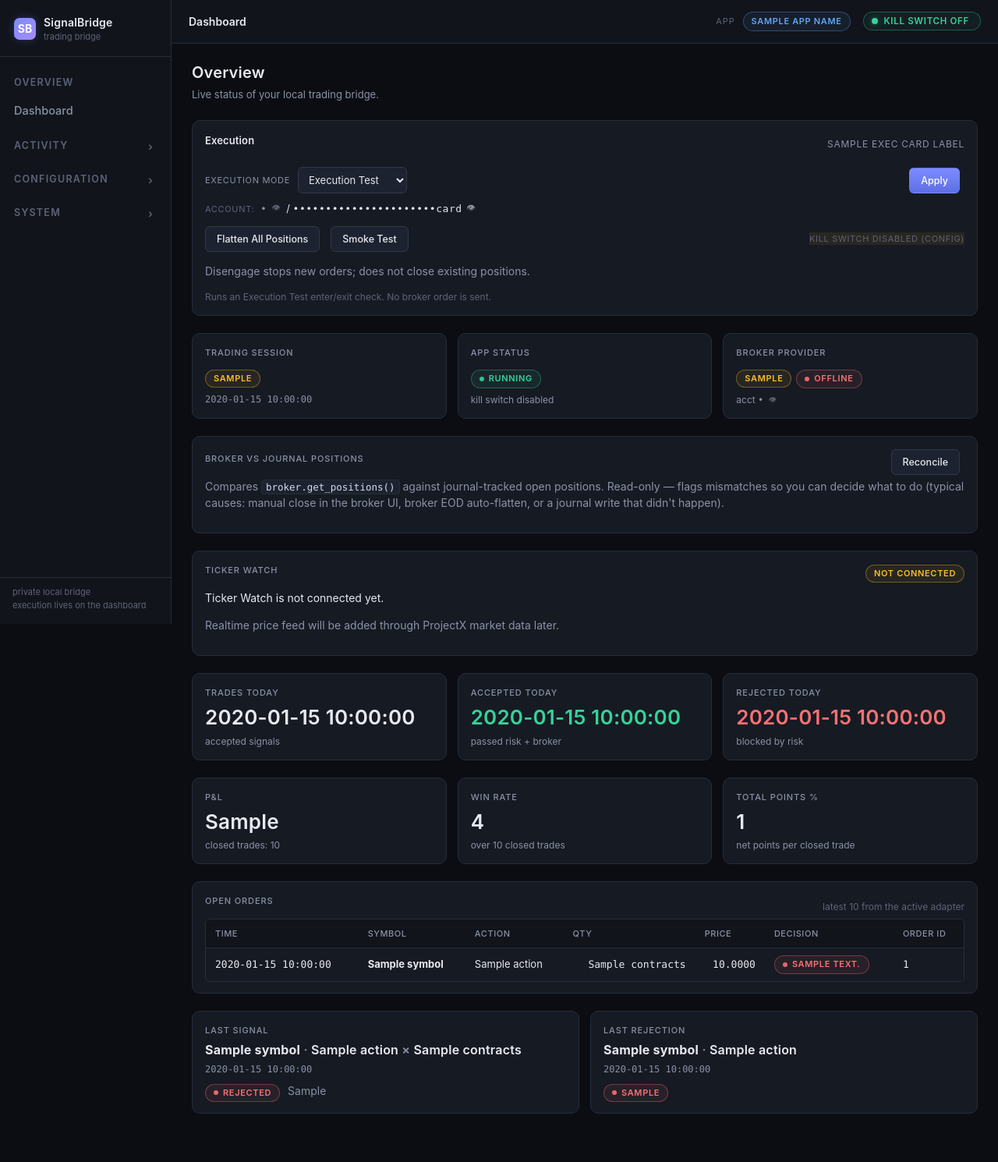
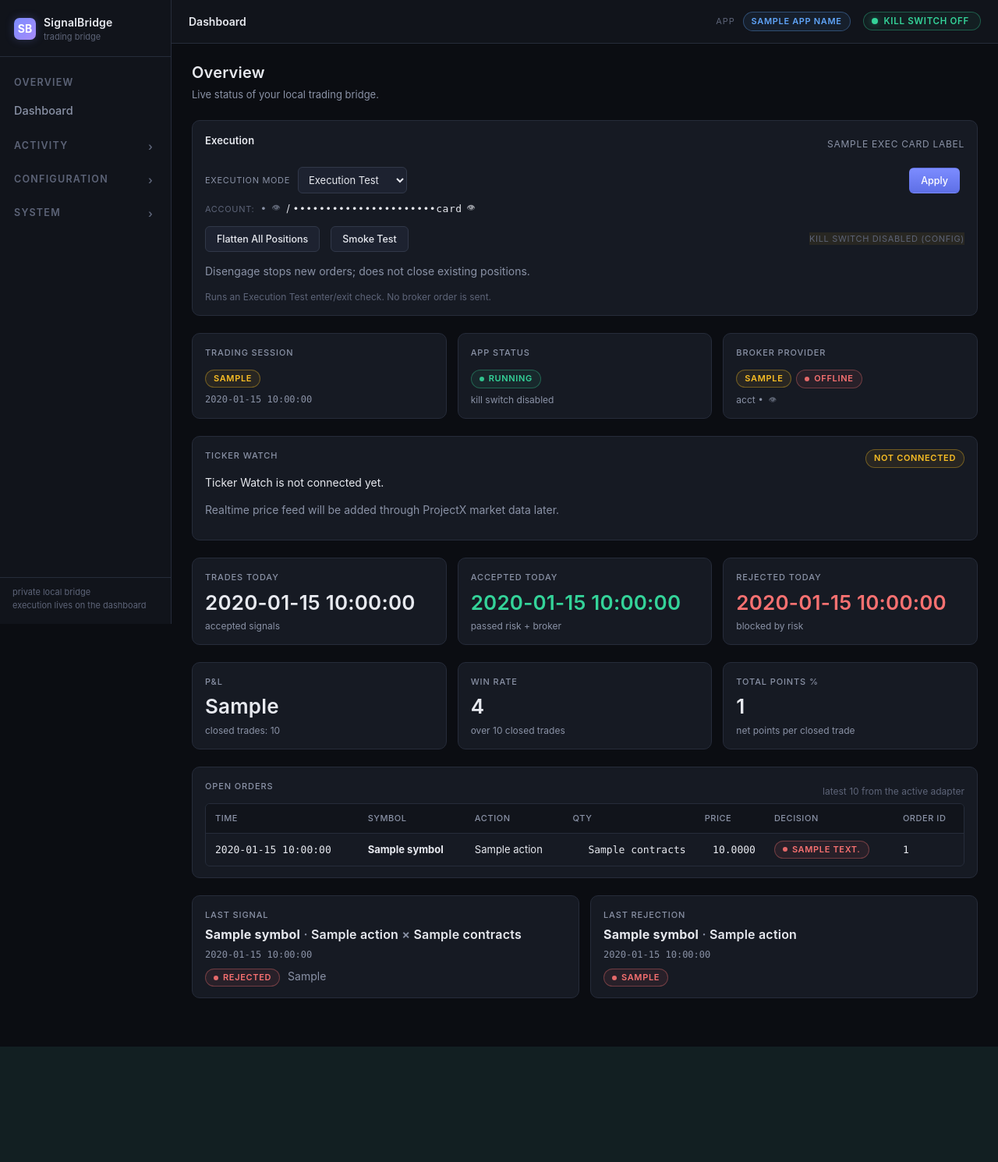
Before and after one commit to rdele75/signal_bridge, a Python web app: template app/templates/dashboard.html in a window 1280 px wide. Shown: the whole page at 78% size. After the commit the page ends 1342 px from the top, so only its background shows below. Run offline with Jinja, Linux system fonts and the light colour scheme; the template is opened without the code that fills it: most values are stand-ins (such as "Sample title", 1, 10 or a date in 2020).

Commit message:
fix(dashboard): remove broker-vs-journal reconciliation card
Removes the Reconcile card and its inline-diff JS from the
dashboard. The /api/broker/positions/reconcile endpoint and the
position-diff helper in app/main.py stay in place — they're still
useful for debugging or an admin tool — they just don't render on
the dashboard any more.

Co-Authored-By: Claude Opus 4.7 <noreply@anthropic.com>

```diff
--- a/app/templates/dashboard.html
+++ b/app/templates/dashboard.html
@@ -328,27 +328,6 @@
     <div class="card-sub">
       {% if selected_account_id %}acct {{ mask_value(selected_account_id) }}{% else %}<a href="/settings/broker">configure</a>{% endif %}
     </div>
-  </div>
-</section>
-
-{# Reconcile broker positions against the journal (M4).
-   Read-only — no auto-correct. Operator clicks "Reconcile" to see a
-   diff in a small inline panel below. #}
-<section class="section">
-  <div class="card">
-    <div class="card-row">
-      <div class="card-label">Broker vs journal positions</div>
-      <button type="button" id="btn-reconcile-positions" class="btn">
-        Reconcile
-      </button>
-    </div>
-    <p class="muted mt-1">
-      Compares <code>broker.get_positions()</code> against journal-tracked
-      open positions. Read-only — flags mismatches so you can decide
-      what to do (typical causes: manual close in the broker UI,
-      broker EOD auto-flatten, or a journal write that didn't happen).
-    </p>
-    <div id="reconcile-output" class="reconcile-output" hidden></div>
   </div>
 </section>
 
@@ -1096,48 +1075,6 @@
   }
 
   if (flattenBtn) {
-    // M4 — Reconcile broker vs journal positions. Read-only inline diff.
-    var reconcileBtn = document.getElementById('btn-reconcile-positions');
-    var reconcileOut = document.getElementById('reconcile-output');
-    if (reconcileBtn && reconcileOut) {
-      reconcileBtn.addEventListener('click', function () {
-        reconcileBtn.disabled = true;
-        reconcileOut.hidden = false;
-        reconcileOut.innerHTML = '<p class="muted">checking…</p>';
-        fetch('/api/broker/positions/reconcile', { credentials: 'same-origin' })
-          .then(function (r) { return r.json(); })
-          .then(function (body) {
-            if (!body || body.ok !== true) {
-              reconcileOut.innerHTML =
-                '<div class="banner warn"><span class="t">Error:</span> '
-                + (body && (body.message || body.status) || 'unknown') + '</div>';
-              return;
-            }
-            if (body.in_sync) {
-              reconcileOut.innerHTML =
-                '<div class="banner"><span class="t">In sync:</span> '
-                + 'broker and journal positions agree.</div>';
-              return;
-            }
-            var rows = (body.differences || []).map(function (d) {
-              var bits = ['<code>' + d.symbol + '</code>', d.kind];
-              if (d.broker_quantity != null) bits.push('broker=' + d.broker_quantity);
-              if (d.journal_quantity != null) bits.push('journal=' + d.journal_quantity);
-              return '<li>' + bits.join(' · ') + '</li>';
-            }).join('');
-            reconcileOut.innerHTML =
-              '<div class="banner warn"><span class="t">Out of sync:</span> '
-              + '<ul>' + rows + '</ul></div>';
-          })
-          .catch(function (err) {
-            reconcileOut.innerHTML =
-              '<div class="banner warn"><span class="t">Error:</span> '
-              + err + '</div>';
-          })
-          .then(function () { reconcileBtn.disabled = false; });
-      });
-    }
-
     flattenBtn.addEventListener('click', function () {
       openFlattenModal();
     });
```
Also changed, not shown: tests/test_position_reconciliation.py (+7 -6 lines).
